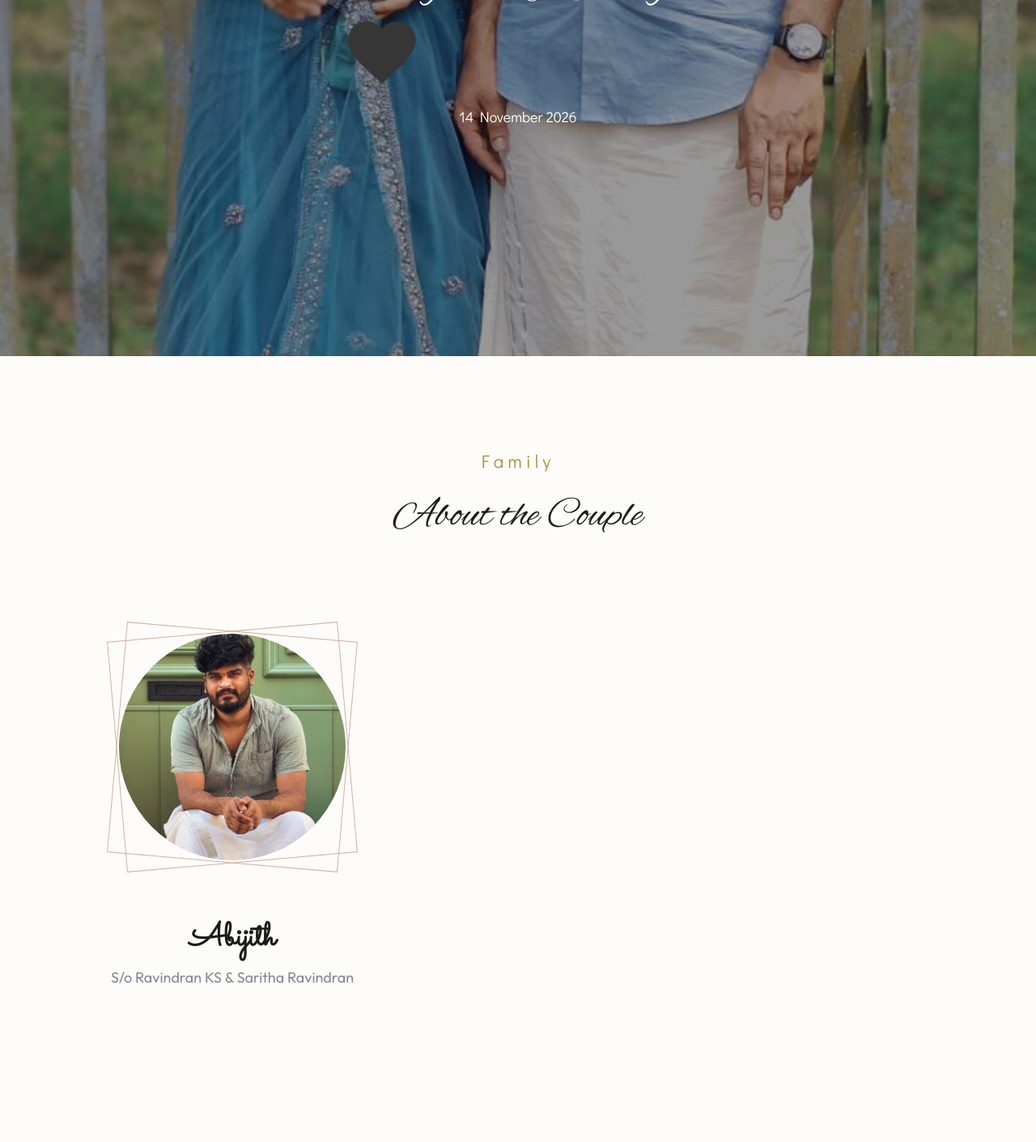
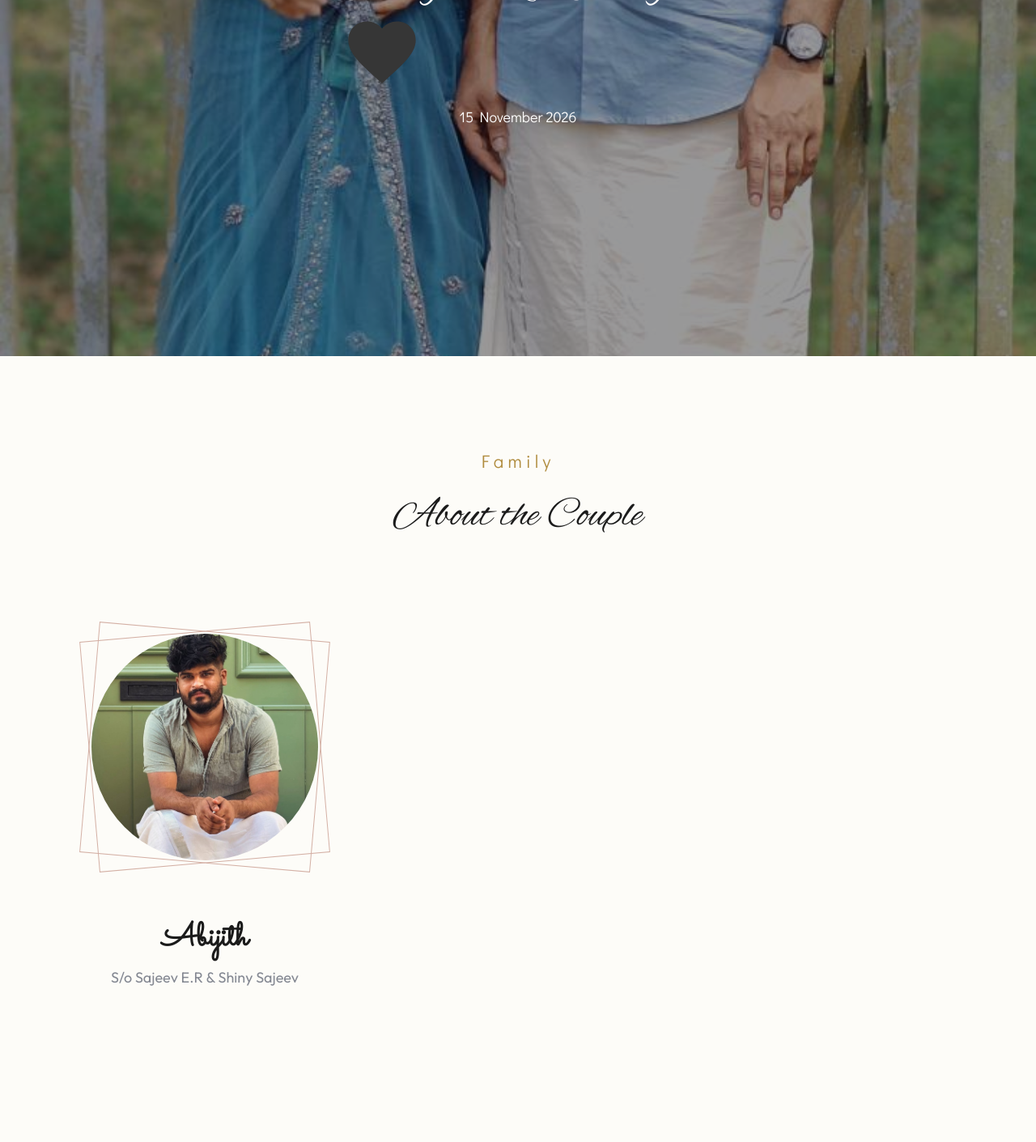
Before and after one commit to midhulsasikumar-an/Wedding-Online-Invitation, a React (Vite) app: page / in a window 1280 px wide. Shown: the part 360-1771 px from the top of the page at 81% size. Built offline with nearby package versions, Linux system fonts and the light colour scheme; a web font is replaced by a local one.

Commit message:
updated version

```diff
--- a/src/data/invitation.js
+++ b/src/data/invitation.js
@@ -2,21 +2,21 @@ export const invitation = {
   couple: {
     brideName: "Arya",
     groomName: "Abijith",
-    weddingDate: "14 November 2026",
+    weddingDate: "15 November 2026",
     weddingTime: "10:00 AM onwards",
     heroImage: "/assets/together.jpeg",
     brideImage: "/assets/bride.jpeg",
     groomImage: "/assets/groom.jpeg",
     family: {
       bride: "D/o Rajan Arackal & Shija Rajan",
-      groom: "S/o Ravindran KS & Saritha Ravindran"
+      groom: "S/o Sajeev E.R & Shiny Sajeev"
     }
   },
   events: [
     {
       id: "wedding & reception",
       title: "Wedding & Reception",
-      date: "14 November 2026",
+      date: "15 November 2026",
       time: "10:00 AM & 4:00 PM",
       venue: "Mattammel Auditorium",
       address: "Allapara, Perumbavoor, Ernakulam",
@@ -28,7 +28,6 @@ export const invitation = {
     { src: "/assets/together.jpeg", alt: "The couple together" },
     { src: "/assets/bride.jpeg", alt: "Bride portrait" },
     { src: "/assets/groom.jpeg", alt: "Groom portrait" },
-    { src: "/assets/wedding-reception.png", alt: "Wedding venue" }
   ],
   closing: {
     heading: "THANK YOU",
```
